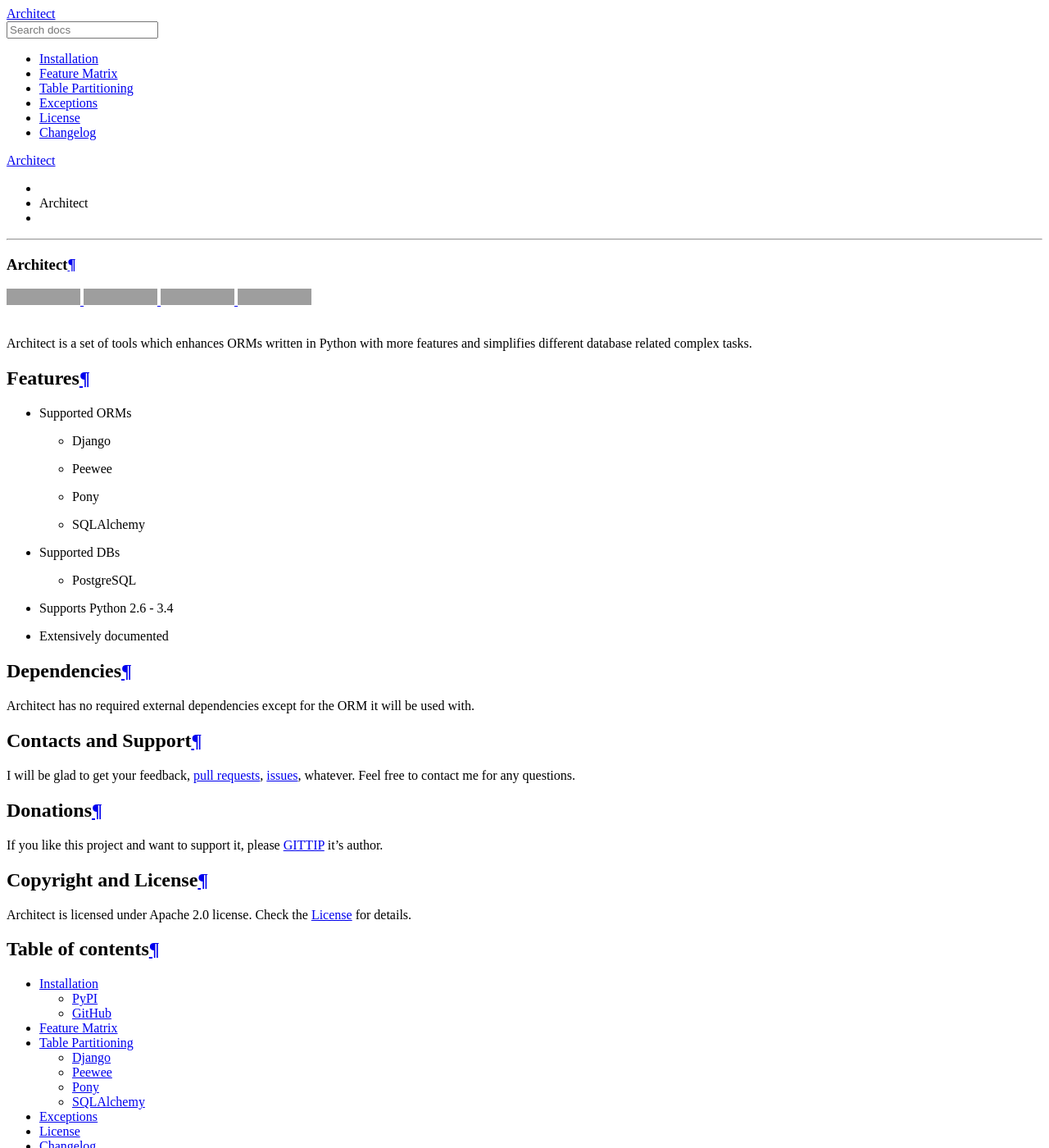
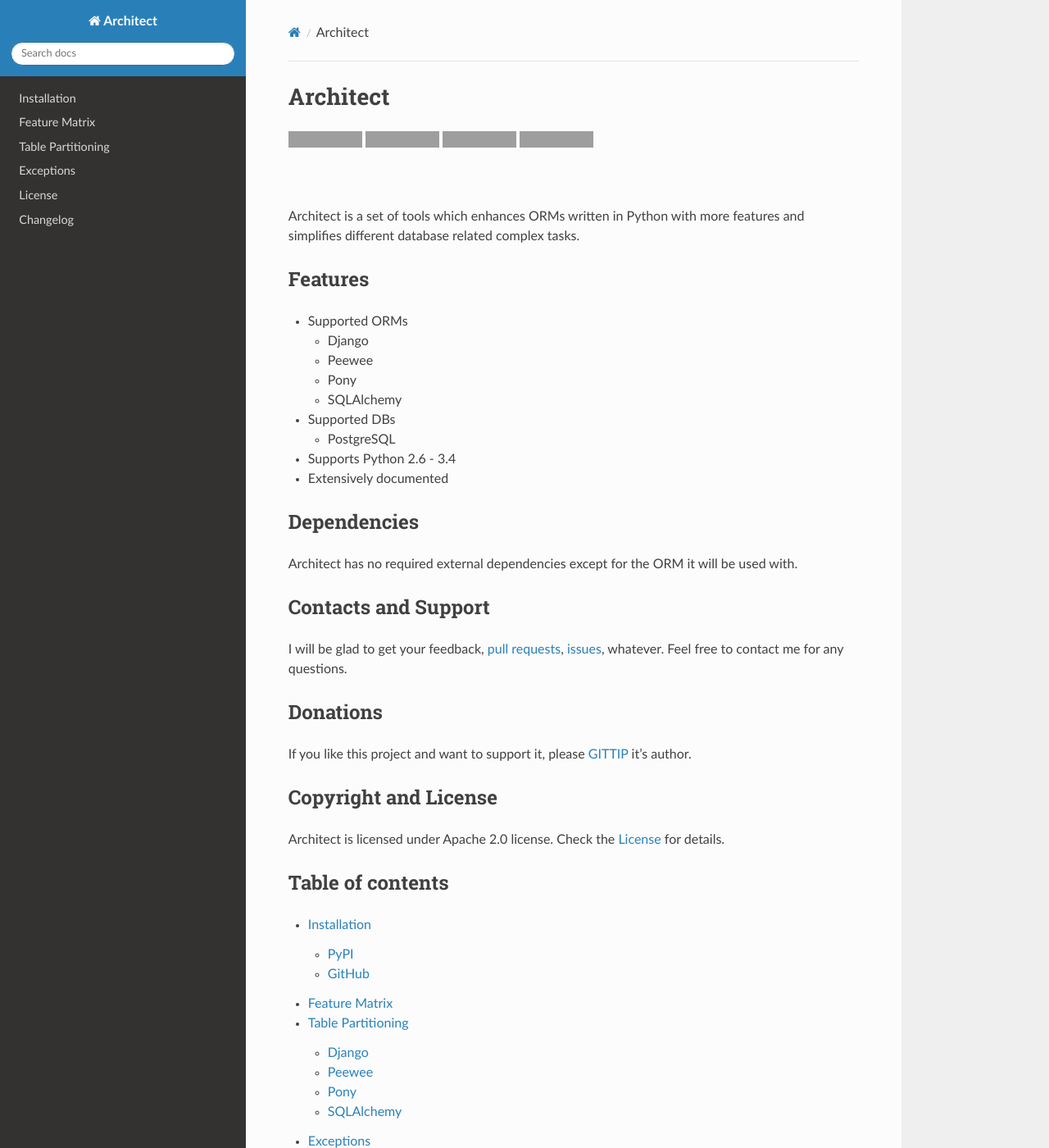
Before and after one commit to maxtepkeev/architect, a Sphinx documentation site: the page built from docs/index.rst, in a window 1280 px wide and 1400 px high. Shown: the whole window at 82% size. Built offline with Sphinx 7.4.7 and the Read the Docs theme 2.0.0, drawn with Linux system fonts in a browser that asks for light colours; grey boxes are pictures that could not be loaded.

Commit message:
rtd css fix

```diff
--- a/docs/conf.py
+++ b/docs/conf.py
@@ -125,7 +125,8 @@
 #html_favicon = None
 
 # Scripts and css to add to the current theme
-html_context = {'css_files': ['_static/css/architect.css']}
+def setup(app):
+    app.add_stylesheet("css/architect.css")
 
 # Add any paths that contain custom static files (such as style sheets) here,
 # relative to this directory. They are copied after the builtin static files,
```
